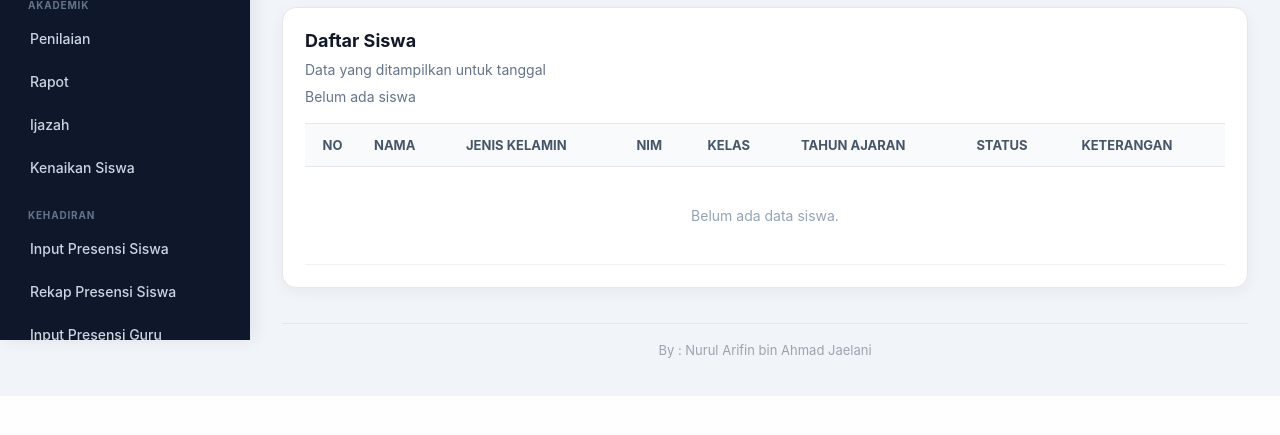
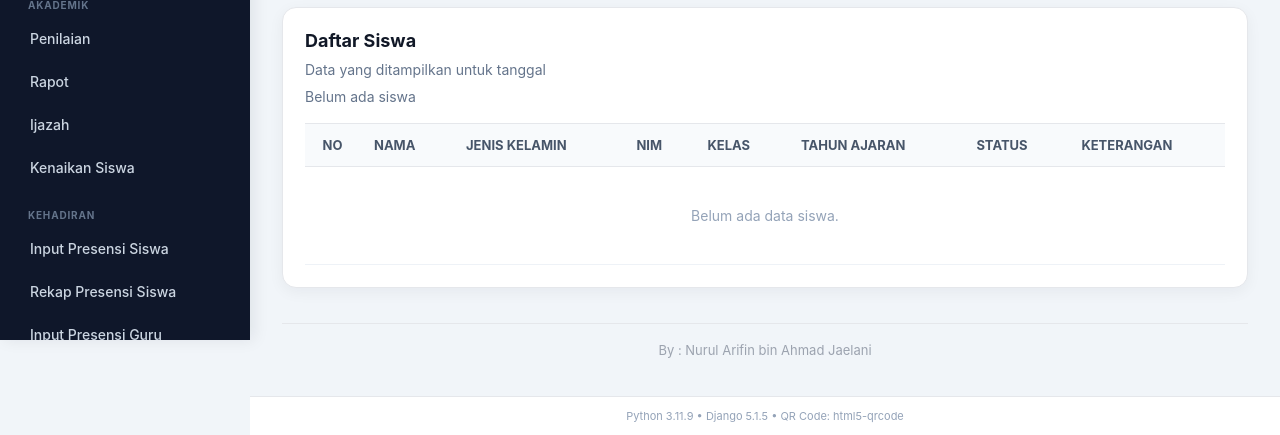
Before and after one commit to suketwifi/belajar-django, a Django app: template students/templates/students/absensi.html in a window 1280 px wide. Shown: the part 460-895 px from the top of the page. Before the commit the page ends 856 px from the top, so only its background shows below. Run offline with Django 5.2, Linux system fonts and the light colour scheme; the template is opened without the code that fills it, so the values that code supplies are empty.

Commit message:
Perbaiki tampilan

```diff
--- a/students/templates/students/base.html
+++ b/students/templates/students/base.html
@@ -2794,6 +2794,16 @@
                 flex: 1;
             }
 
+        }
+
+        .app-footer {
+            margin-left: 250px;
+            padding: 12px 20px;
+            text-align: center;
+            color: #94a3b8;
+            font-size: 11px;
+            border-top: 1px solid #e5e7eb;
+            background: #ffffff;
         }
 
     </style>
@@ -4044,6 +4054,17 @@ document.addEventListener(
 {% endblock %}
 
 
+
+<footer class="app-footer">
+    <span>Python 3.11.9</span>
+    <span>•</span>
+    <span>Django 5.1.5</span>
+    <span>•</span>
+    <span>QR Code: html5-qrcode</span>
+</footer>
+
+
+
 </body>
 
 </html>
```
Also changed, not shown: students/templates/students/login.html (+10 -3 lines).
